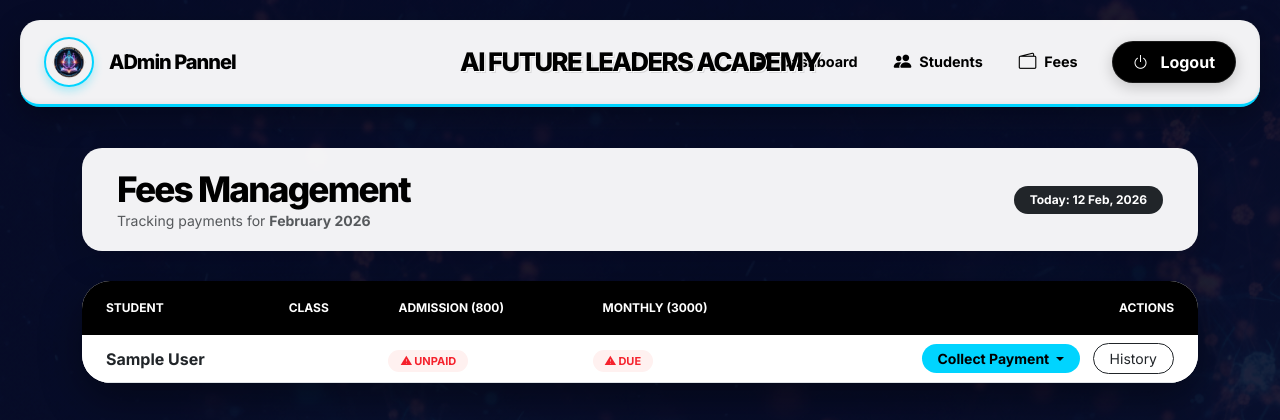
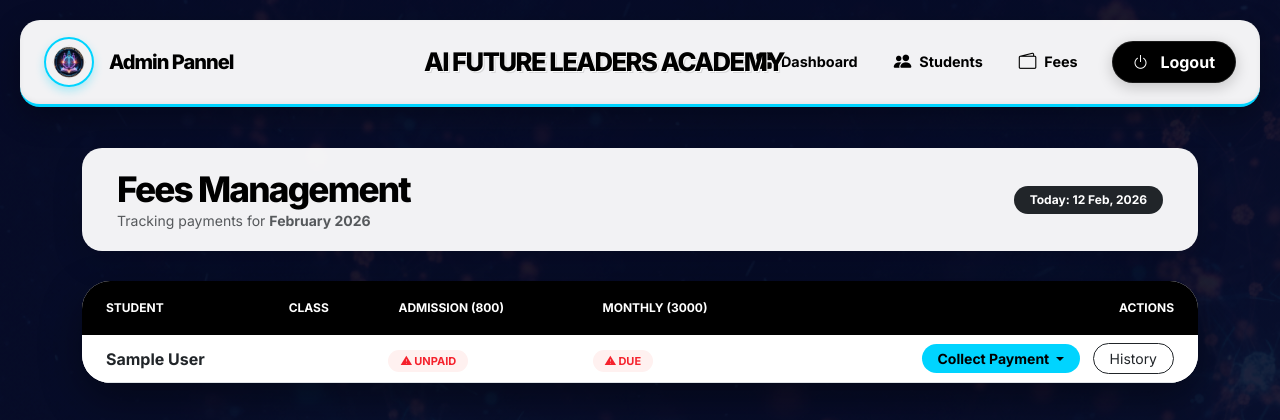
Before and after one commit to jawad50633-tech/student_system, a PHP site: page /admin/fees.php in a window 1280 px wide. Shown: the top 420 px of the page. Run offline with PHP 8.4, Linux system fonts and the light colour scheme; the visitor is signed in with stand-in values (Sample User, id 1); data comes from the database, SQL or seed files in the repository; data that the repository does not hold is empty.

Commit message:
Update header.php

```diff
--- a/includes/header.php
+++ b/includes/header.php
@@ -54,7 +54,8 @@
         .academy-center-title {
             position: absolute;
             left: 50%;
-            transform: translateX(-50%);
+            /* Changed from -50% to -60% to nudge it slightly left */
+            transform: translateX(-60%);
             color: #000;
             font-weight: 800;
             font-size: 1.6rem;
@@ -62,6 +63,7 @@
             text-transform: uppercase;
             margin: 0;
             text-shadow: 1px 1px 0px #fff, 2px 2px 0px rgba(0,0,0,0.1);
+            white-space: nowrap; /* Prevents text from wrapping */
         }
 
         /* Nav Links */
@@ -115,7 +117,7 @@
     <div class="container-fluid px-4">
         <a class="navbar-brand d-flex align-items-center" href="dashboard.php">
             <img src="../uploads/Logo_Academy.png" class="header-logo" alt="Logo">
-            <span style="color: #000; font-weight: 800; letter-spacing: -1px;">ADmin Pannel</span>
+            <span style="color: #000; font-weight: 800; letter-spacing: -1px;">Admin Pannel</span>
         </a>
 
         <div class="academy-center-title d-none d-lg-block">
```
